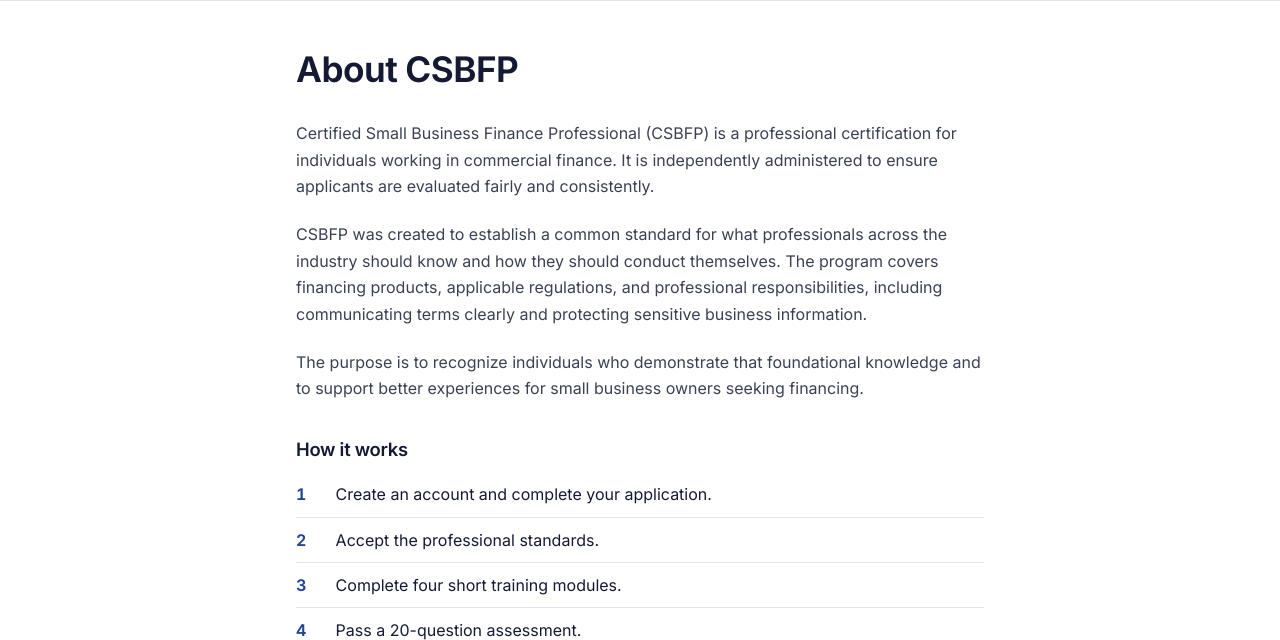
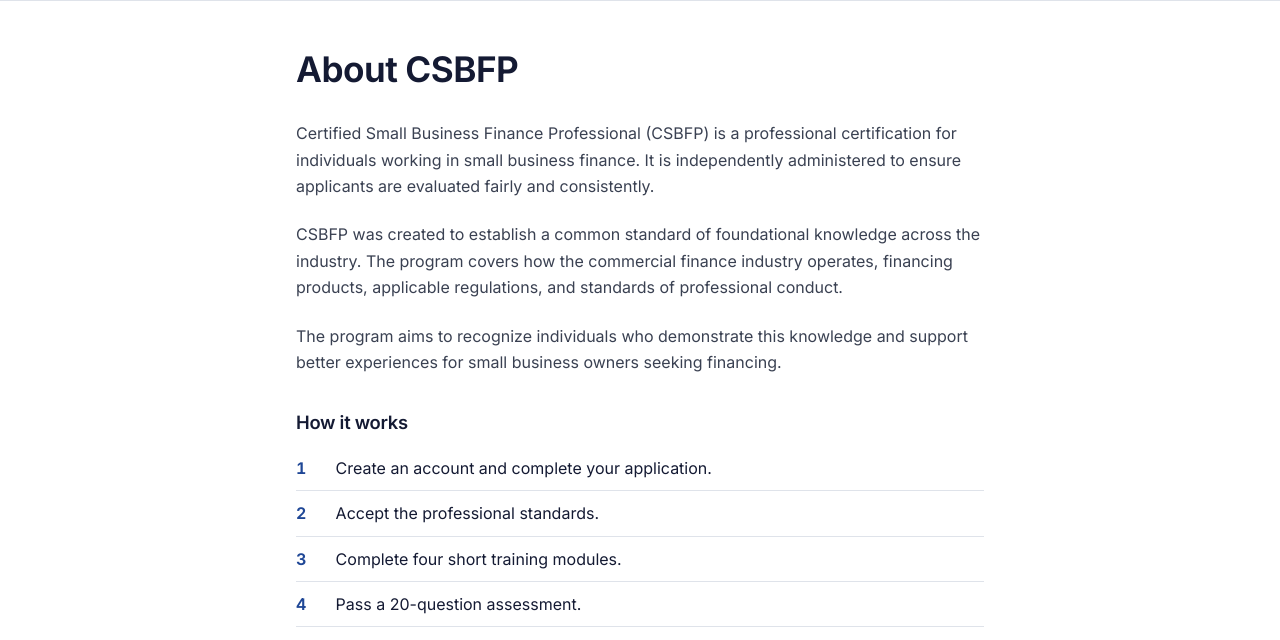
Before and after one commit to aquamark-io/csbfp, a Node server app: page /about in a window 1280 px wide. Shown: the part 87-727 px from the top of the page. Run offline with Node 20, Linux system fonts and the light colour scheme.

Commit message:
About: updated intro
Co-Authored-By: Claude Opus 5.5 <noreply@anthropic.com>
Claude-Session: https://claude.ai/code/session_01G6gvxkYgTguNQ5LswucYdQ

```diff
--- a/views/about.ejs
+++ b/views/about.ejs
@@ -1,9 +1,9 @@
 <%- include('partials/head') %>
 <h1>About CSBFP</h1>
 <div class="about-intro">
-<p>Certified Small Business Finance Professional (CSBFP) is a professional certification for individuals working in commercial finance. It is independently administered to ensure applicants are evaluated fairly and consistently.</p>
-<p>CSBFP was created to establish a common standard for what professionals across the industry should know and how they should conduct themselves. The program covers financing products, applicable regulations, and professional responsibilities, including communicating terms clearly and protecting sensitive business information.</p>
-<p>The purpose is to recognize individuals who demonstrate that foundational knowledge and to support better experiences for small business owners seeking financing.</p>
+<p>Certified Small Business Finance Professional (CSBFP) is a professional certification for individuals working in small business finance. It is independently administered to ensure applicants are evaluated fairly and consistently.</p>
+<p>CSBFP was created to establish a common standard of foundational knowledge across the industry. The program covers how the commercial finance industry operates, financing products, applicable regulations, and standards of professional conduct.</p>
+<p>The program aims to recognize individuals who demonstrate this knowledge and support better experiences for small business owners seeking financing.</p>
 </div>
 
 <h2>How it works</h2>
```
